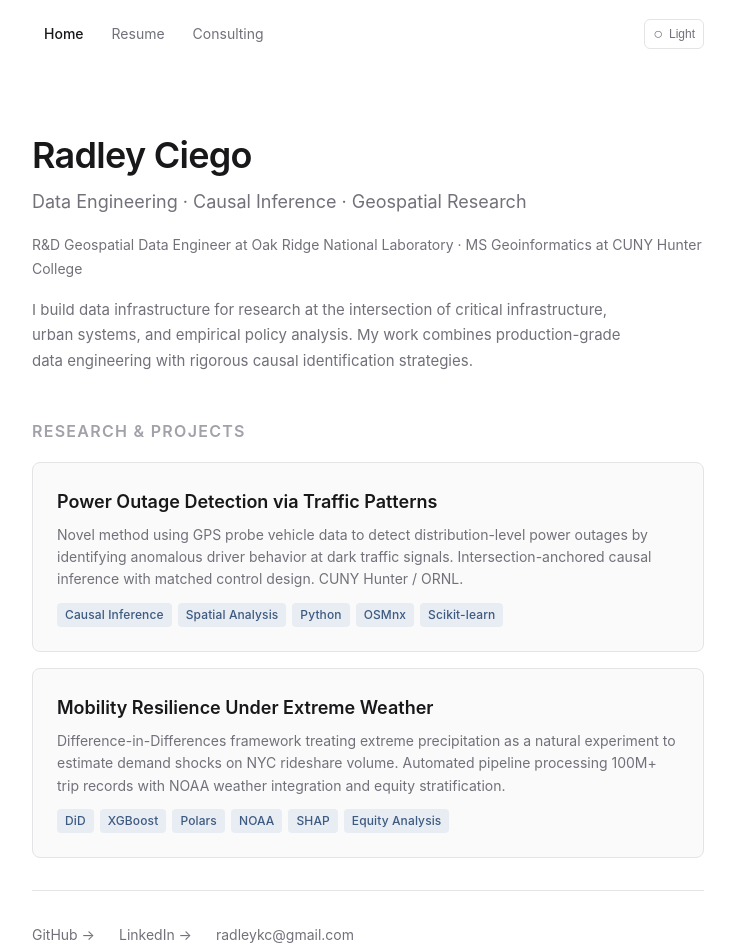
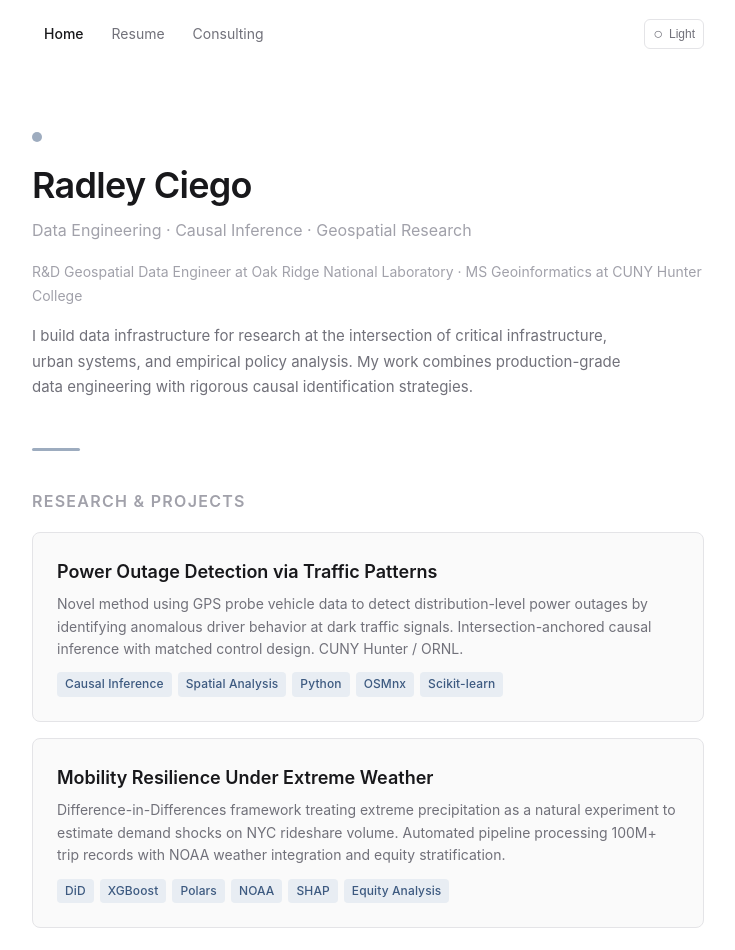
Before and after one commit to radleyciego/radleyciego.com, an Astro site: page / in a window 1280 px wide. Shown: the top 950 px of the page, without its empty margins (272-1007 px from the left). Built offline with nearby package versions, Linux system fonts and the light colour scheme; Astro itself is replaced by a stand-in of ours.

Commit message:
Add geo-dot and hero divider for visual anchoring, lighten subtitle weight

```diff
--- a/src/pages/index.astro
+++ b/src/pages/index.astro
@@ -5,6 +5,7 @@ import ProjectCard from "../components/ProjectCard.astro";
 
 <BaseLayout title="Radley Ciego" activePage="index">
   <section class="hero">
+    <div class="geo-dot" aria-hidden="true"></div>
     <h1>Radley Ciego</h1>
     <p class="hero-subtitle">Data Engineering &middot; Causal Inference &middot; Geospatial Research</p>
     <p class="hero-subtitle" style="font-size:0.875rem;margin-top:0.25rem;">
@@ -17,6 +18,8 @@ import ProjectCard from "../components/ProjectCard.astro";
       engineering with rigorous causal identification strategies.
     </p>
   </section>
+
+  <div class="hero-divider" aria-hidden="true"></div>
 
   <section>
     <h2 class="section-title">Research & Projects</h2>
--- a/src/styles/global.css
+++ b/src/styles/global.css
@@ -175,9 +175,28 @@ th {
   margin-bottom: 3rem;
 }
 
+.geo-dot {
+  width: 10px;
+  height: 10px;
+  background: var(--accent);
+  border-radius: 50%;
+  margin-bottom: 1.25rem;
+  opacity: 0.5;
+}
+
+.hero-divider {
+  width: 48px;
+  height: 3px;
+  background: var(--accent);
+  border-radius: 2px;
+  margin-bottom: 2rem;
+  opacity: 0.5;
+}
+
 .hero-subtitle {
-  font-size: 1.125rem;
-  color: var(--text-secondary);
+  font-size: 1rem;
+  color: var(--text-muted);
+  font-weight: 400;
   margin-top: 0.25rem;
 }
 
```
